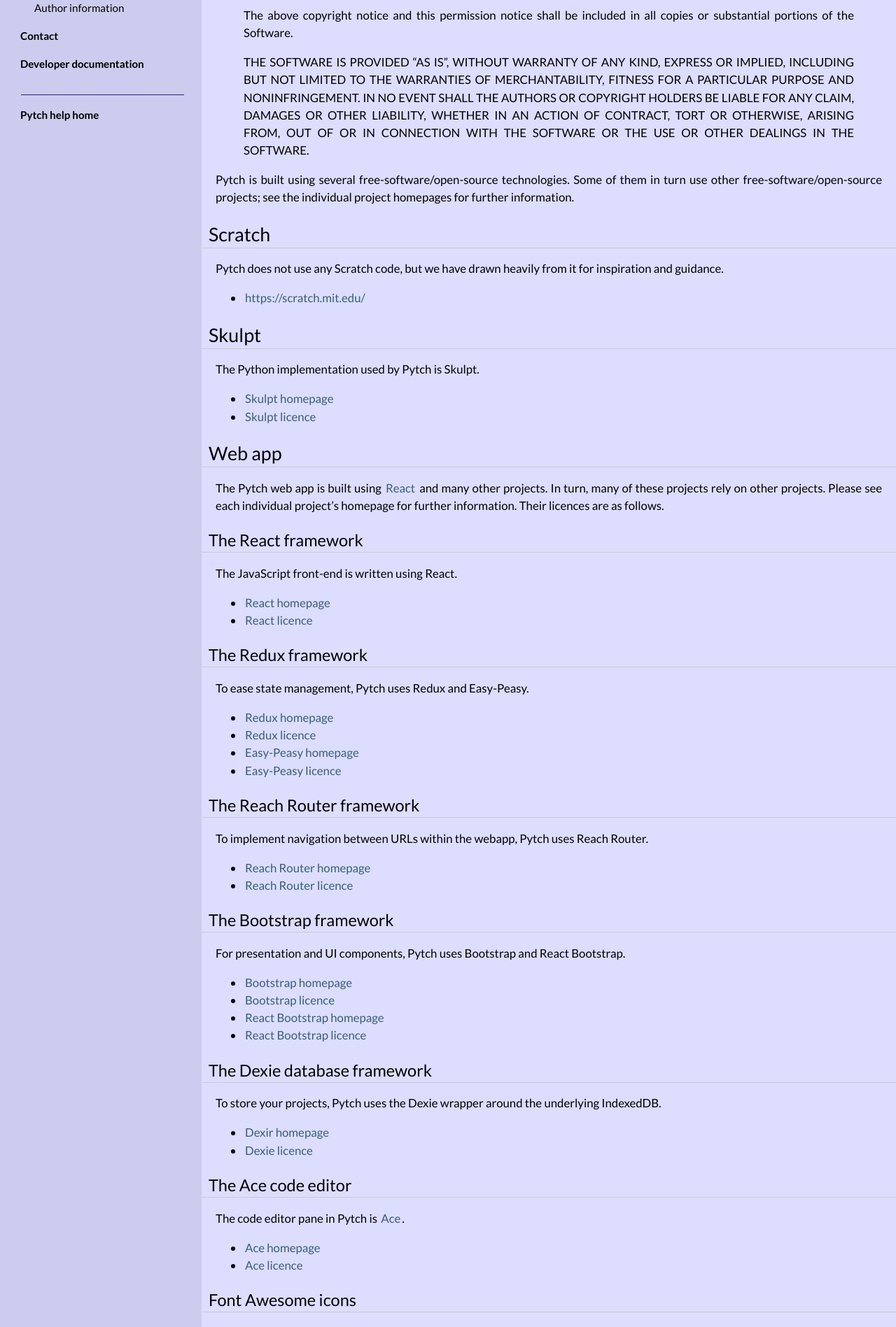
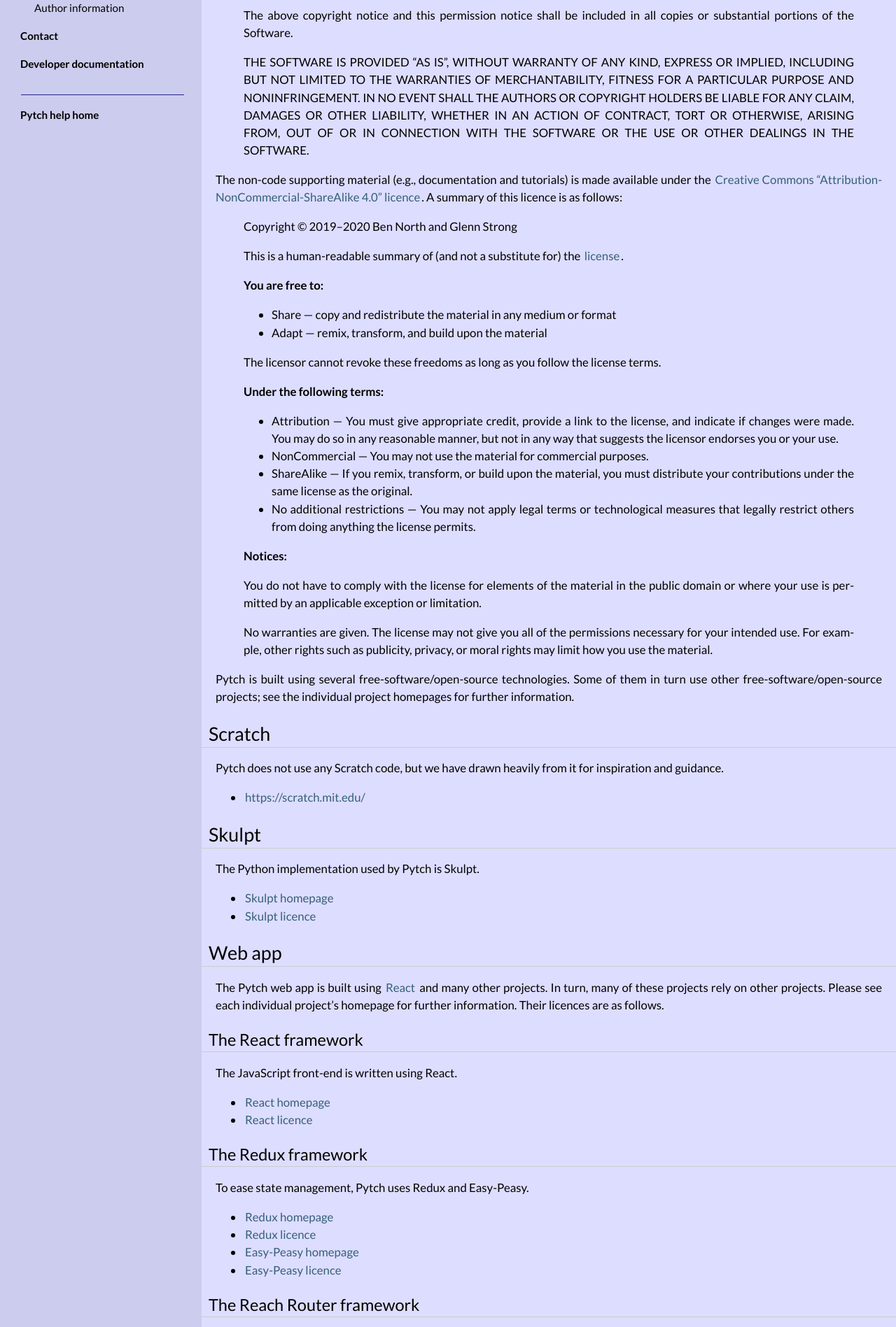
Before and after one commit to pytchlang/pytch-website, a Sphinx documentation site: the page built from source/licensing.rst, in a window 1280 px wide. Shown: the part 364-2261 px from the top of the page at 70% size. Built offline with Sphinx 7.4.7, drawn with Linux system fonts in a browser that asks for light colours; pages that are not in the unit, such as notebooks, are missing from menus.

Commit message:
Declare non-code material is under CC BY-NC-SA

```diff
--- a/source/licensing.rst
+++ b/source/licensing.rst
@@ -26,6 +26,56 @@
     WHETHER IN AN ACTION OF CONTRACT, TORT OR OTHERWISE, ARISING FROM,
     OUT OF OR IN CONNECTION WITH THE SOFTWARE OR THE USE OR OTHER
     DEALINGS IN THE SOFTWARE.
+
+The non-code supporting material (e.g., documentation and tutorials)
+is made available under the `Creative Commons
+"Attribution-NonCommercial-ShareAlike 4.0" licence
+<https://creativecommons.org/licenses/by-nc-sa/4.0/>`_.  A summary of
+this licence is as follows:
+
+    Copyright © 2019–2020 Ben North and Glenn Strong
+
+    This is a human-readable summary of (and not a substitute for) the
+    `license
+    <https://creativecommons.org/licenses/by-nc-sa/4.0/legalcode>`_.
+
+    **You are free to:**
+
+    * Share — copy and redistribute the material in any medium or format
+
+    * Adapt — remix, transform, and build upon the material
+
+    The licensor cannot revoke these freedoms as long as you follow
+    the license terms.
+
+    **Under the following terms:**
+
+    * Attribution — You must give appropriate credit, provide a link
+      to the license, and indicate if changes were made. You may do so
+      in any reasonable manner, but not in any way that suggests the
+      licensor endorses you or your use.
+
+    * NonCommercial — You may not use the material for commercial
+      purposes.
+
+    * ShareAlike — If you remix, transform, or build upon the
+      material, you must distribute your contributions under the same
+      license as the original.
+
+    * No additional restrictions — You may not apply legal terms or
+      technological measures that legally restrict others from doing
+      anything the license permits.
+
+    **Notices:**
+
+    You do not have to comply with the license for elements of the
+    material in the public domain or where your use is permitted by an
+    applicable exception or limitation.
+
+    No warranties are given. The license may not give you all of the
+    permissions necessary for your intended use. For example, other
+    rights such as publicity, privacy, or moral rights may limit how
+    you use the material.
 
 Pytch is built using several free-software/open-source technologies.
 Some of them in turn use other free-software/open-source projects; see
```
